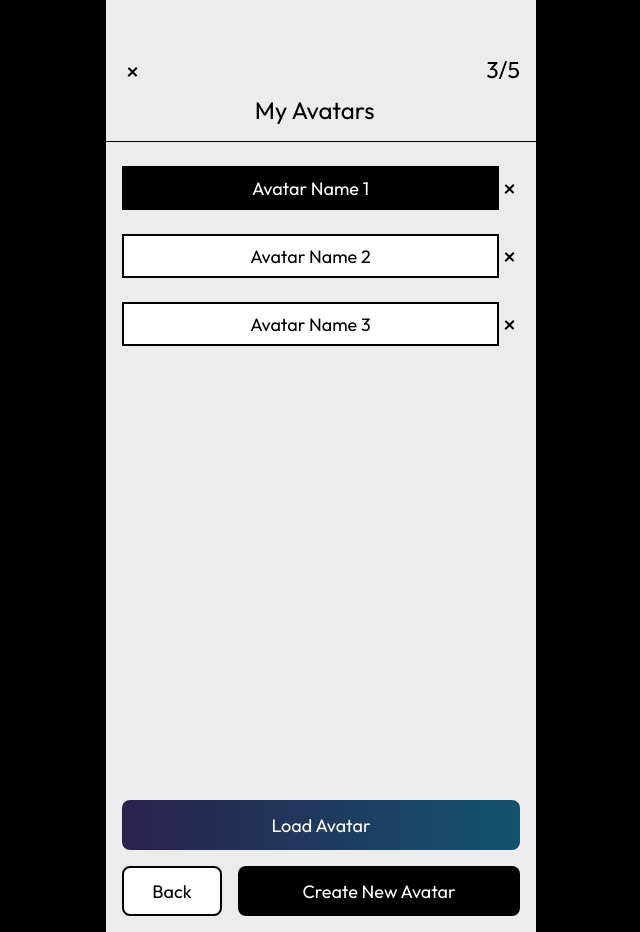
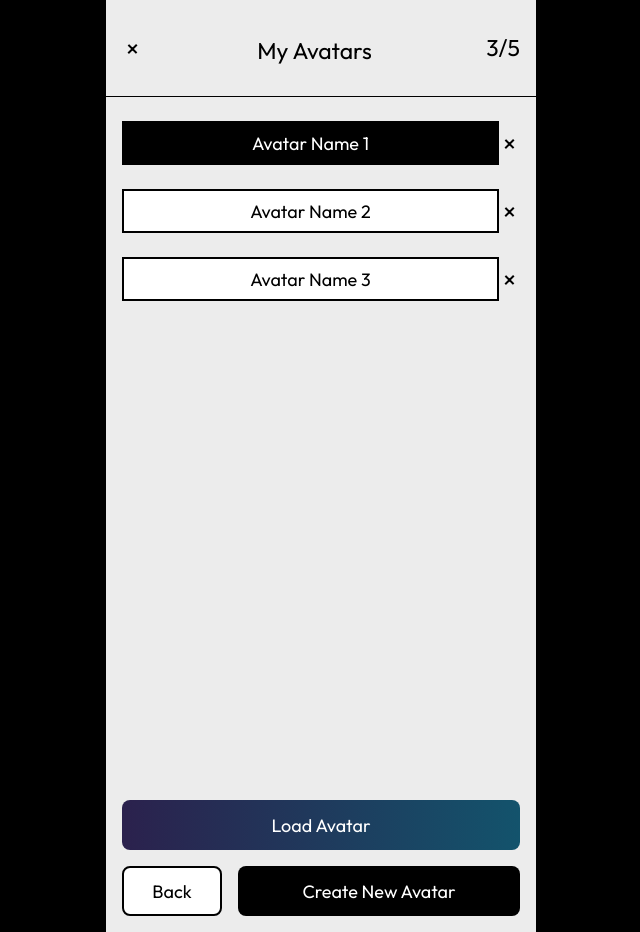
Before and after one commit to filipal/reagraph-vjezba, a React (Vite) app: page /logged-in in a window 1280 px wide. Shown: the whole page, without its empty margins (319-959 px from the left). Built offline with nearby package versions, Linux system fonts and the light colour scheme.

Commit message:
avatarinfo page

```diff
--- a/src/pages/LoggedInPage.css
+++ b/src/pages/LoggedInPage.css
@@ -15,7 +15,7 @@
   border-bottom: 1px solid #000;
 }
 
-.title {
+.title-logged {
   display: flex;
   flex-direction: row;
   align-items: center;
@@ -24,6 +24,7 @@
   font-weight: 400;
   line-height: 29px;
   color: #000;
+  margin-top: 20px;
 }
 
 .count {
--- a/src/pages/LoggedInPage.tsx
+++ b/src/pages/LoggedInPage.tsx
@@ -22,7 +22,7 @@ export default function LoggedInPage() {
         <button className="icon-button" onClick={() => navigate('/')}>
           ×
         </button>
-        <h1 className="title">My Avatars</h1>
+        <h1 className="title-logged">My Avatars</h1>
         <span className="count">{avatars.length}/5</span>
       </header>
 
```
